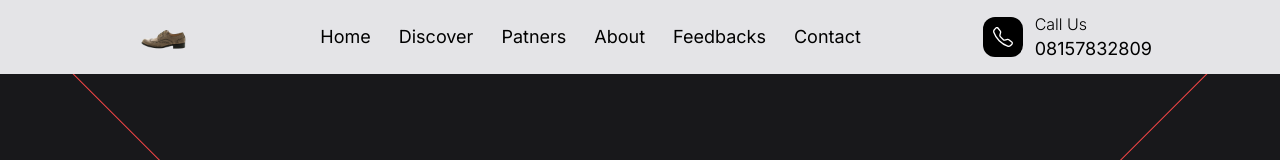
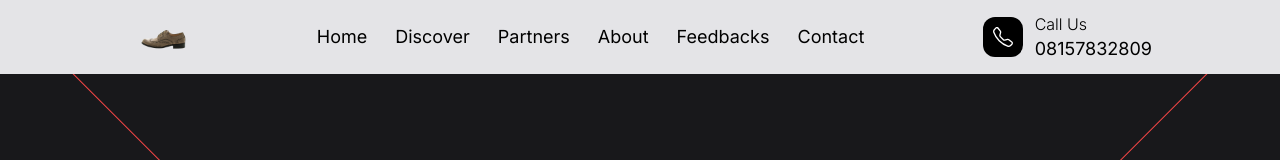
Before and after one commit to mmesomasaint/hulksmasher, a Next.js app: page / in a window 1280 px wide. Shown: the top 160 px of the page. Built offline with nearby package versions, Linux system fonts and the light colour scheme.

Commit message:
Fix: Typo

```diff
--- a/app/page.tsx
+++ b/app/page.tsx
@@ -22,7 +22,7 @@ export default function Home() {
                   <Link href='/discover'>Discover</Link>
                 </span>
                 <span className='font-normal text-lg leading-none text-black hover:text-gray-600'>
-                  <Link href='/patners'>Patners</Link>
+                  <Link href='/partners'>Partners</Link>
                 </span>
                 <span className='font-normal text-lg leading-none text-black hover:text-gray-600'>
                   <Link href='/about'>About</Link>
```
